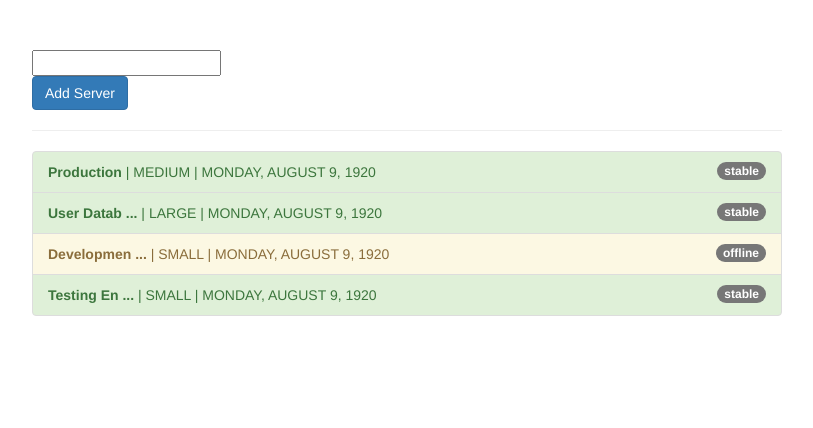
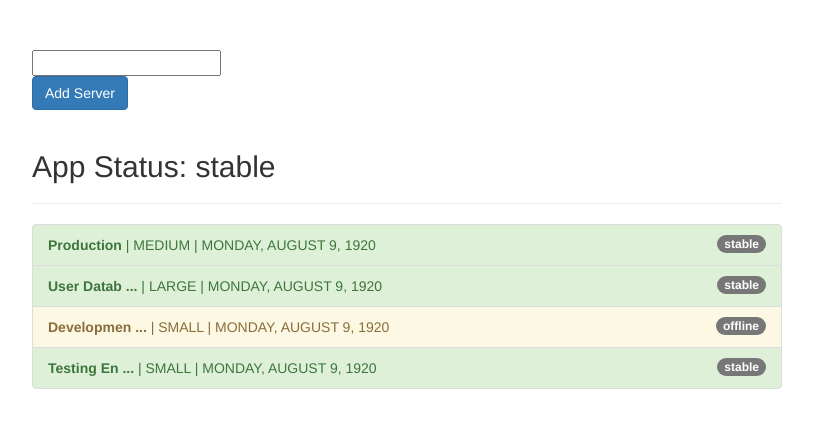
Before and after one commit to JuliaFong/angularPipesPractice, an Angular app: page / in a window 1280 px wide. Shown: the top 428 px of the page, without its empty margins (233-1046 px from the left). Built offline with nearby package versions, Linux system fonts and the light colour scheme.

Commit message:
finish section

```diff
--- a/src/app/app.component.html
+++ b/src/app/app.component.html
@@ -4,6 +4,8 @@
       <input type="text" [(ngModel)]="filteredStatus">
       <br>
       <button class="btn btn-primary" (click)="onAddServer()">Add Server</button>
+      <br><br>
+      <h2>App Status: {{ appStatus | async}} </h2>
       <hr>
       <ul class="list-group">
         <li
--- a/src/app/app.component.ts
+++ b/src/app/app.component.ts
@@ -6,6 +6,11 @@
   styleUrls: ['./app.component.css']
 })
 export class AppComponent {
+  appStatus = new Promise((resolve, reject) => {
+    setTimeout(() => {
+      resolve('stable')
+    }, 2000)
+  });
   servers = [
     {
       instanceType: 'medium',
--- a/src/app/filter.pipe.ts
+++ b/src/app/filter.pipe.ts
@@ -1,7 +1,9 @@
 import { Pipe, PipeTransform } from '@angular/core';
 
 @Pipe({
-    name: 'filter'
+    name: 'filter',
+    pure: false
+
 })
 export class FilterPipe implements PipeTransform {
 
```
